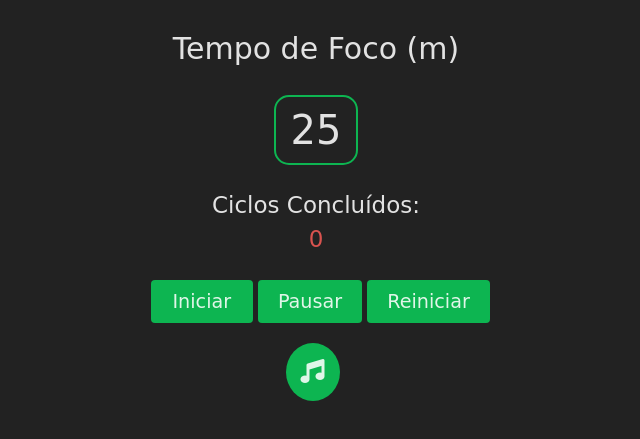
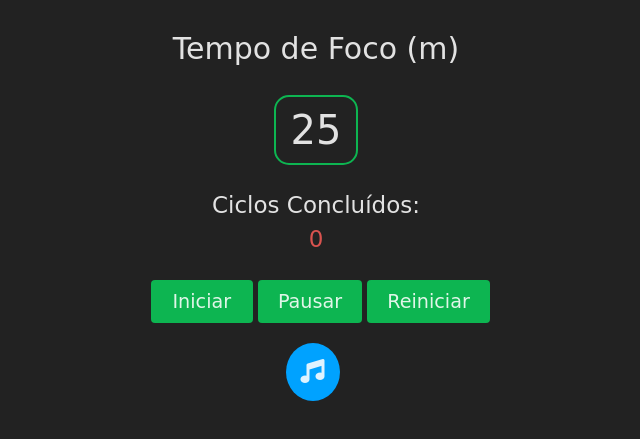
Before and after one commit to eliabjr/pomodoro-jera, a plain HTML site: page index.html in a window 1280 px wide. Shown: the part 237-676 px from the top of the page, without its empty margins (324-964 px from the left). Drawn offline with Linux system fonts and the light colour scheme; a web font is replaced by a local one.

Commit message:
Correção de detalhes

```diff
--- a/index.html
+++ b/index.html
@@ -6,7 +6,7 @@
     <meta http-equiv="X-UA-Compatible" content="IE=edge">
     <meta name="viewport" content="width=device-width, initial-scale=1.0">
     <link rel="stylesheet" href="style.css">
-    <link rel="shortcut icon" href="logo.png" type="image/x-icon">
+    <link rel="shortcut icon" href="./img/logo.png" type="image/x-icon">
     <title>Jeradoro</title>
 
     <!-- FontAwesome -->
--- a/style.css
+++ b/style.css
@@ -134,7 +134,7 @@ h1 {
 }
 
 .music button {
-  background-color: var(--accent-color);
+  background-color: #00a2ff;
   border: none;
   border-radius: 50%;
   color: var(--text-color);
@@ -145,7 +145,7 @@ h1 {
 }
 
 .music button:hover {
-  background-color: #d9534f;
+  background-color: #9d15db;
 }
 
 .fa-music:before {
```
Also changed, not shown: img/logo.png (renamed from logo.png).
